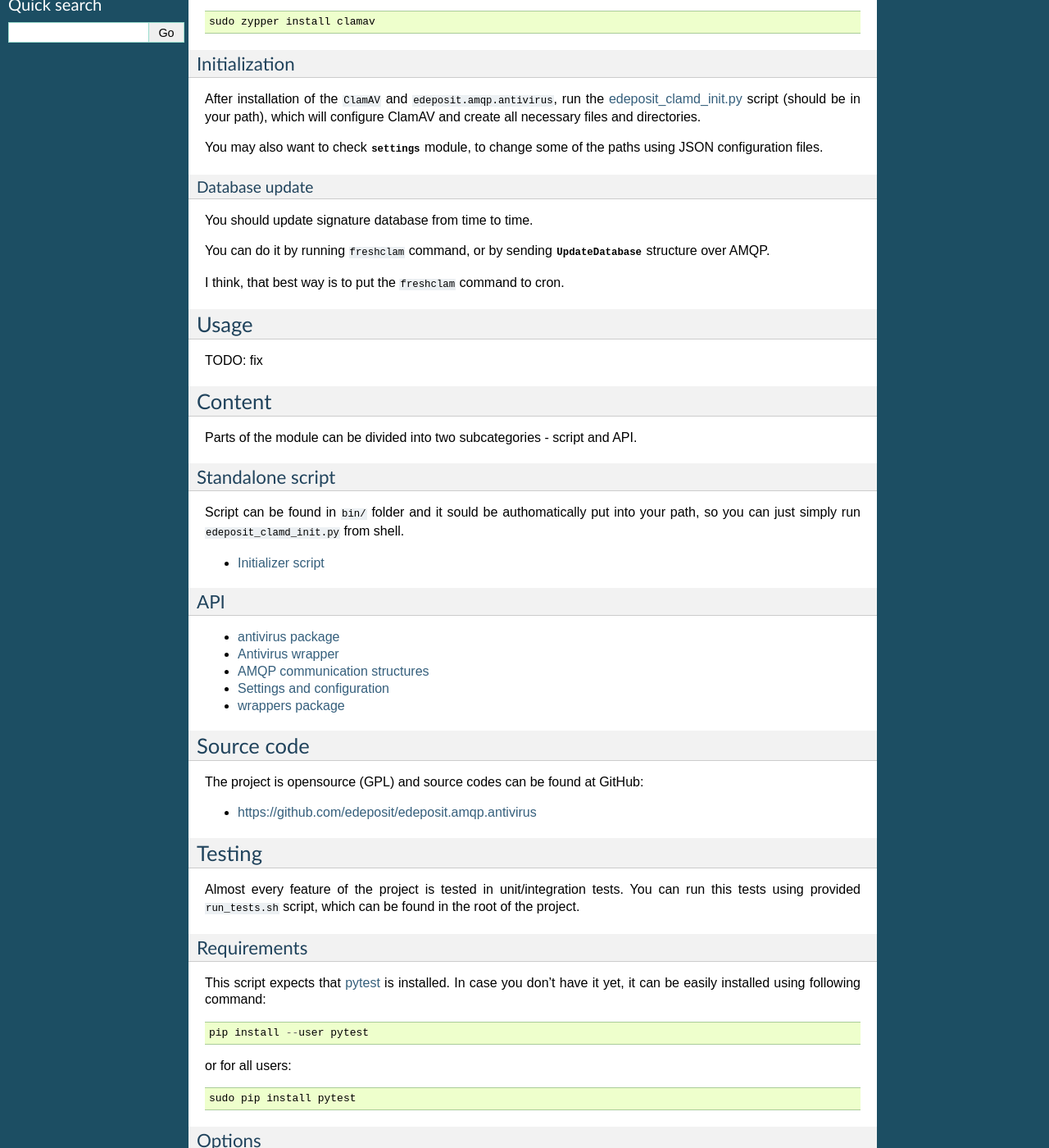
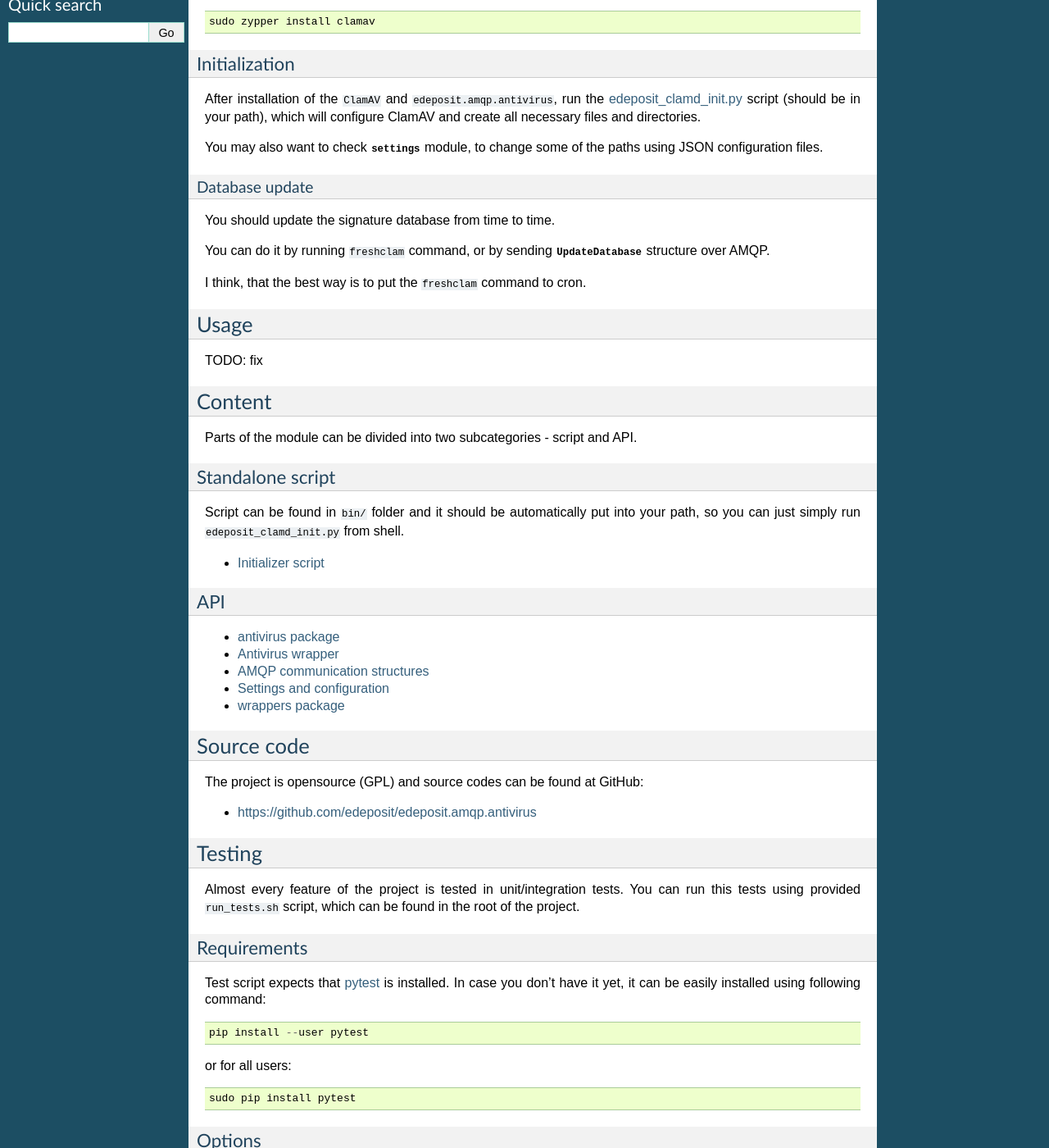
Before and after one commit to edeposit/edeposit.amqp.antivirus, a Sphinx documentation site: the page built from docs/index.rst, in a window 1280 px wide and 1400 px high, scrolled down 428 px. Shown: the whole window at 82% size. Built offline with Sphinx 7.4.7, drawn with Linux system fonts in a browser that asks for light colours; the version number could not be read and is left out; some of the changed text lies outside the part shown.

Commit message:
Fixed typos.
Bump #9.

```diff
--- a/docs/index.rst
+++ b/docs/index.rst
@@ -35,12 +35,12 @@ using JSON configuration files.
 
 Database update
 ^^^^^^^^^^^^^^^
-You should update signature database from time to time.
+You should update the signature database from time to time.
 
 You can do it by running ``freshclam`` command, or by sending
 :class:`.UpdateDatabase` structure over AMQP.
 
-I think, that best way is to put the ``freshclam`` command to cron.
+I think, that the best way is to put the ``freshclam`` command to cron.
 
 Usage
 -----
@@ -55,7 +55,7 @@ Parts of the module can be divided into two subcategories - script and API.
 Standalone script
 +++++++++++++++++
 
-Script can be found in ``bin/`` folder and it sould be authomatically put into
+Script can be found in ``bin/`` folder and it should be automatically put into
 your path, so you can just simply run ``edeposit_clamd_init.py`` from shell.
 
 .. toctree::
@@ -90,7 +90,7 @@ in the root of the project.
 
 Requirements
 ++++++++++++
-This script expects that pytest_ is installed. In case you don't have it yet,
+Test script expects that pytest_ is installed. In case you don't have it yet,
 it can be easily installed using following command::
 
     pip install --user pytest
@@ -110,7 +110,7 @@ integration tests (``-i`` switch) or to run both (``-a`` switch).
 Integration tests requires that ClamAV is installed, running and that the test
 script has **root permissions**.
 
-Example of the success output from test script::
+Example of the success output from the test script::
 
     $ sudo service clamav-daemon start
     [sudo] password for bystrousak:
```
